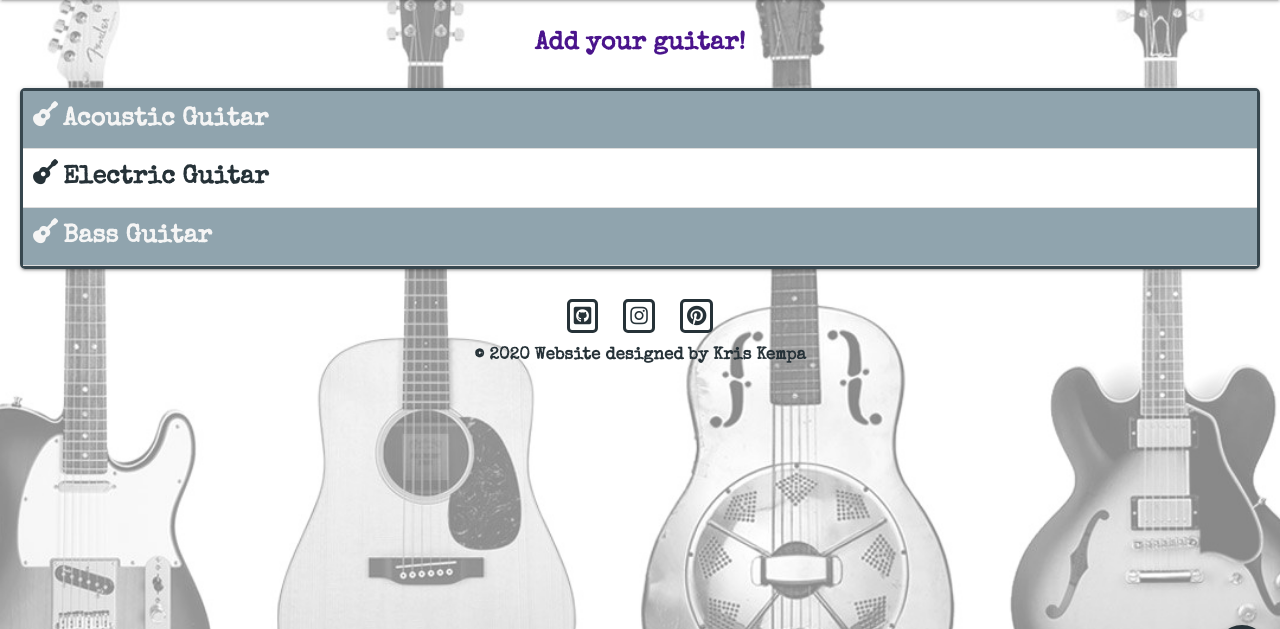
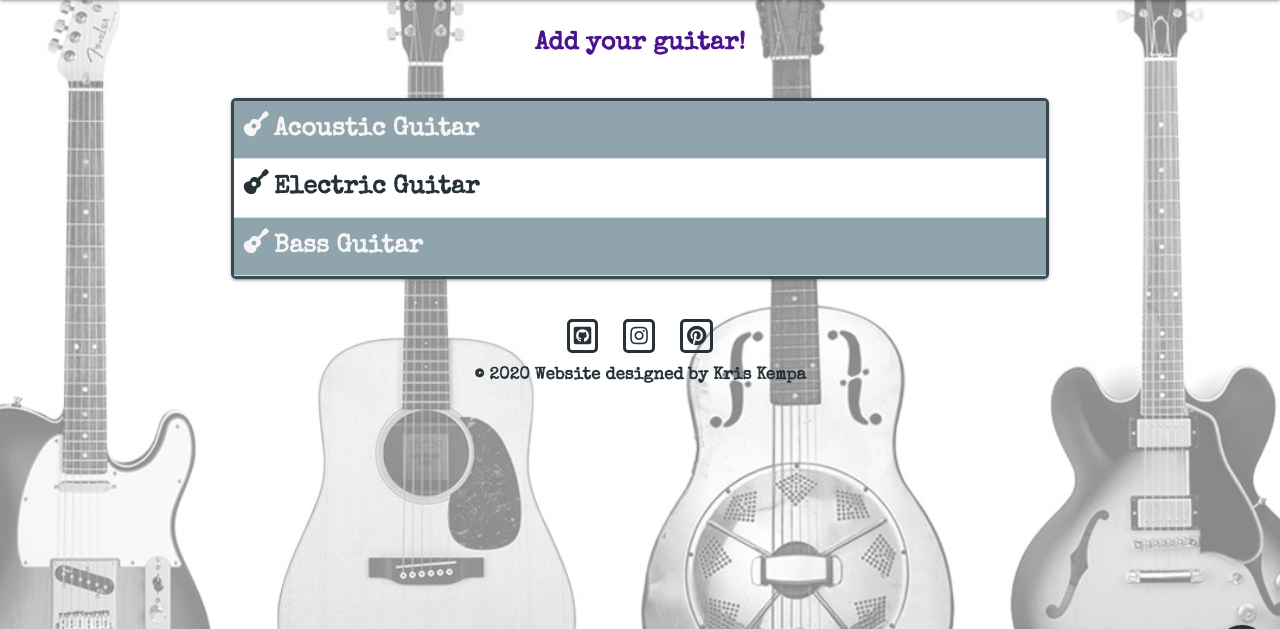
Before and after one commit to Code-Institute-Submissions/buzzing-strings, a Flask app: page /user in a window 1280 px wide. Shown: the part 64-693 px from the top of the page. Run offline with Flask 2, Linux system fonts and the light colour scheme; some libraries are stand-ins or nearby versions.

Commit message:
Additional row added to collapsible content

```diff
--- a/static/css/style.css
+++ b/static/css/style.css
@@ -134,7 +134,7 @@ p.content-text {
 ul.guitar-menu.collapsible {
     border: 0.3rem solid #37474f;
     border-radius: 0.5rem;
-    margin: 2rem;
+    margin: 1rem;
 }
 
 .guitar.collapsible-header {
--- a/templates/pages/user_list.html
+++ b/templates/pages/user_list.html
@@ -11,7 +11,8 @@
     {% endfor %}
 
         <h3 class="all-guitars heading purple-text text-darken-4">Add your guitar!</h3>
-
+        <div class="row">
+            <div class="col s12 m8 offset-m2">
                 <ul class="guitar-menu collapsible">
                     <li>
                         <div class="guitar collapsible-header grey-text text-lighten-4 blue-grey lighten-2">
@@ -29,6 +30,7 @@
                         <div class="guitar collapsible-body grey lighten-2">Lorem ipsum dolor sit amet.</div>
                     </li>
                 </ul>
-
+            </div>
+        </div>
 
 {% endblock %}
```
Lines whose indentation alone changed are shown as unchanged.
